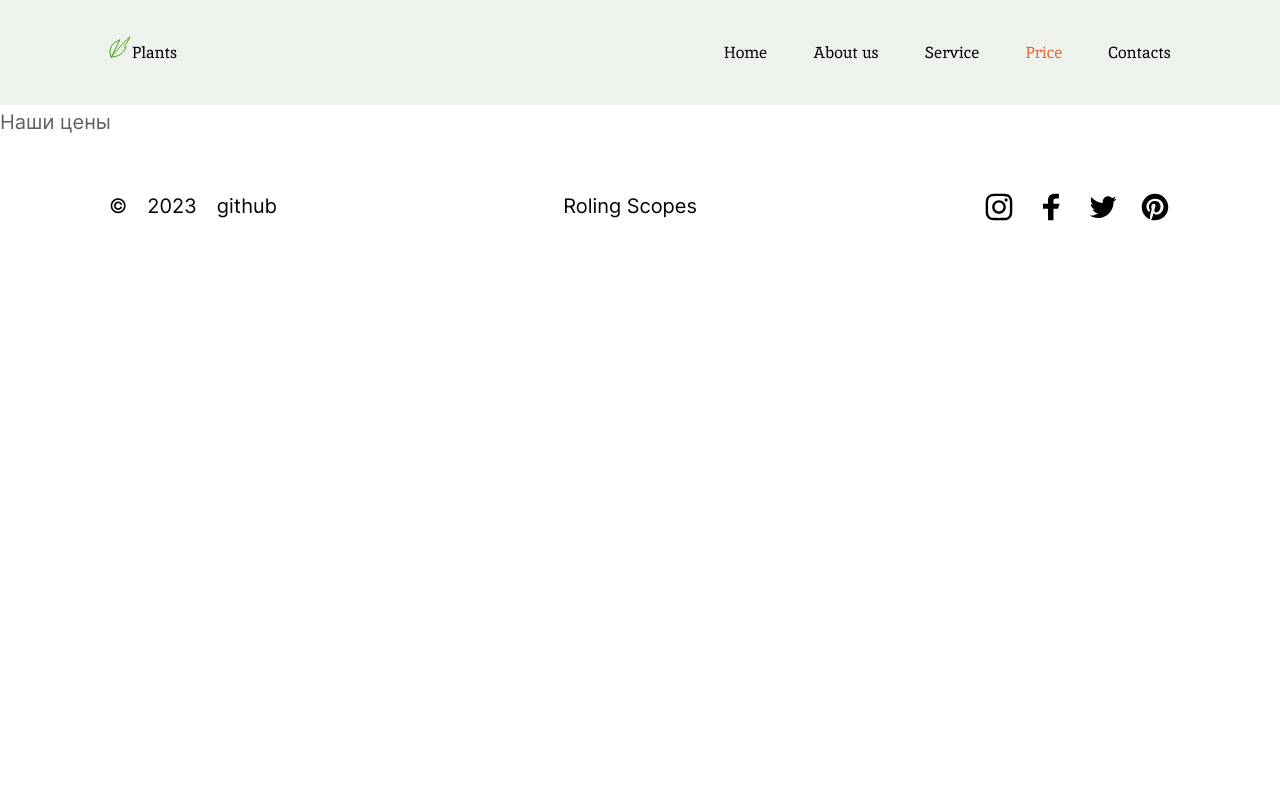
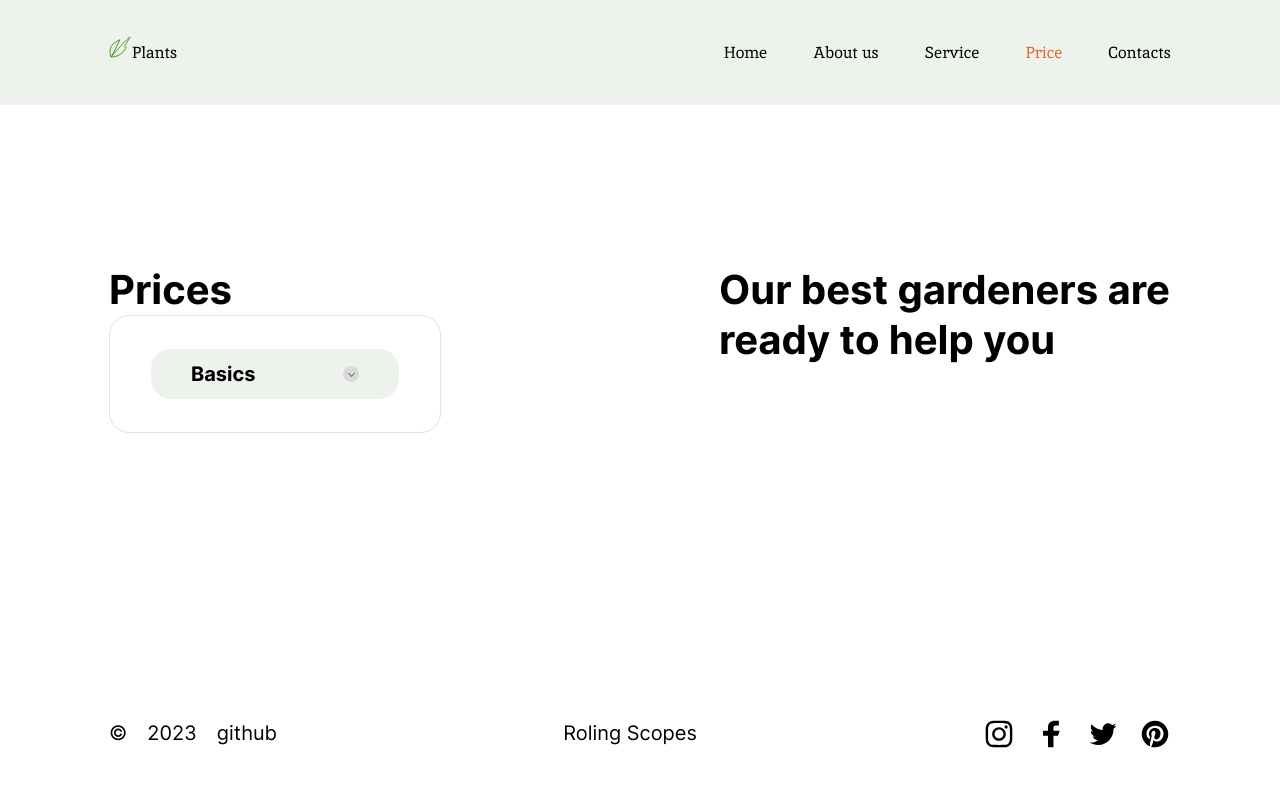
Before and after one commit to DoYouLikeMe/plant-react-app, a React (Create React App) app: page /price in a window 1280 px wide. Shown: the top 786 px of the page. Built offline with nearby package versions, Linux system fonts and the light colour scheme.

Commit message:
add: price tab button

```diff
--- /dev/null
+++ b/src/components/PriceDetails.js
@@ -0,0 +1,9 @@
+import {PriceDetailsButton} from "@/components/ui/PriceDetail.Button";
+
+export const PriceDetails = () => {
+  return (
+    <div class="price-details">
+      <PriceDetailsButton />
+    </div>
+  );
+};
--- /dev/null
+++ b/src/components/ui/PriceDetail.Button.js
@@ -0,0 +1,49 @@
+import {useState, useRef, useEffect} from "react";
+
+export const PriceDetailsButton = () => {
+  const [isOpen, setIsOpen] = useState(false);
+  const elementRef = useRef(null);
+
+  const handleClick = (e) => {
+    e.preventDefault();
+    setIsOpen(!isOpen);
+  };
+
+  useEffect(() => {
+    const handleClickOutside = (event) => {
+      if (!elementRef.current.contains(event.target)) {
+        setIsOpen(false);
+      }
+    };
+
+    document.addEventListener("mousedown", handleClickOutside);
+
+    return () => {
+      document.removeEventListener("mousedown", handleClickOutside);
+    };
+  }, [elementRef]);
+
+  return (
+    <details
+      ref={elementRef}
+      className="tabDetail"
+      {...(isOpen ? {open: true} : {})}
+    >
+      <summary className="tabDetail__heading" onClick={(e) => handleClick(e)}>
+        Basics<span className="tabDetail__arrow"></span>
+      </summary>
+      <div className="tabDetail__content">
+        <p className="tabDetail__description">
+          Release of Letraset sheets containing Lorem Ipsum passages, and more
+          recently
+        </p>
+        <p className="tabDetail__sum">
+          <span>$15</span> / per hour
+        </p>
+        <a href="#contacts" className="tabDetail__btn">
+          Order
+        </a>
+      </div>
+    </details>
+  );
+};
--- a/src/pages/Price.js
+++ b/src/pages/Price.js
@@ -1,3 +1,20 @@
+import {PriceDetails} from "@/components/PriceDetails";
 export const Price = () => {
-  return <div>Наши цены</div>;
+  return (
+    <section className="fullHeight price">
+      <div className="container">
+        <div className="price__wrapper">
+          <div className="price-content-left">
+            <h2 className="section-heading">Prices</h2>
+            <PriceDetails />
+          </div>
+          <div className="price-content-right">
+            <h2 className="section-heading">
+              Our best gardeners are ready to help you
+            </h2>
+          </div>
+        </div>
+      </div>
+    </section>
+  );
 };
--- /dev/null
+++ b/src/scss/components/_priceDetails.scss
@@ -0,0 +1,8 @@
+.price-details {
+  display: flex;
+  flex-direction: column;
+  gap: 32px;
+  padding: 33px 41px;
+  border: 1px solid #e3e1d5;
+  border-radius: 20px;
+}
--- a/src/scss/main.scss
+++ b/src/scss/main.scss
@@ -17,11 +17,13 @@
 @import "components/footer";
 @import "components/socials";
 @import "components/service-item";
-
+@import "components/priceDetails";
 // Pages
 @import "pages/main";
 @import "pages/about";
+@import "pages/price";
 
 // Ui
 
 @import "ui/button";
+@import "ui/tabDetail";
--- /dev/null
+++ b/src/scss/pages/_price.scss
@@ -0,0 +1,19 @@
+.price {
+  padding-top: 40px;
+  padding-bottom: 115px;
+  &__wrapper {
+    display: flex;
+    justify-content: space-between;
+    flex-wrap: wrap;
+    gap: 10px;
+  }
+}
+
+.price-content-left {
+  max-width: 332px;
+  width: 100%;
+}
+
+.price-content-right {
+  max-width: 452px;
+}
--- /dev/null
+++ b/src/scss/ui/_tabDetail.scss
@@ -0,0 +1,113 @@
+.tabDetail {
+  position: relative;
+  transition: 0.5s ease;
+
+  &[open] {
+    background-color: transparent;
+  }
+  &__heading {
+    background-color: $bg-section;
+    font-size: 20px;
+    line-height: 18px;
+    border-radius: 20px;
+    font-weight: 700;
+    padding: 16px 40px;
+    list-style: none;
+    color: $text-black-color;
+    cursor: pointer;
+    position: relative;
+    &__hover {
+      box-shadow: 0px 4px 4px rgba(0, 0, 0, 0.25);
+    }
+  }
+  &[open] &__heading {
+    z-index: 10;
+    &:after {
+      display: block;
+      width: 164px;
+      height: 0.5px;
+      background-color: #aea1a1;
+      content: "";
+      left: 50%;
+      margin-left: -82px;
+      position: absolute;
+      bottom: 0;
+    }
+  }
+  &__arrow {
+    display: block;
+    position: absolute;
+    width: 16px;
+    height: 16px;
+    border-radius: 50%;
+    top: 50%;
+    margin-top: -8px;
+    background-color: #d9d9d9;
+    right: 40px;
+    &:after {
+      width: 4px;
+      height: 4px;
+      border: 1px solid $text-main-heading;
+      border-left: 0;
+      border-top: 0;
+      transform: rotate(45deg);
+      position: absolute;
+      top: 50%;
+      margin-top: -3px;
+      left: 50%;
+      margin-left: -2px;
+      content: "";
+      display: block;
+    }
+  }
+  &[open] &__arrow {
+    &:after {
+      transform: rotate(225deg);
+      margin-top: -1px;
+      margin-left: -2px;
+    }
+  }
+  &__content {
+    padding: 40px 40px 16px 40px;
+    display: flex;
+    top: 20px;
+    flex-direction: column;
+    align-items: flex-start;
+    gap: 10px;
+    position: absolute;
+    background-color: $bg-section;
+    border-radius: 20px;
+  }
+  &__description {
+    font-size: 10px;
+    font-weight: 300;
+    color: $text-main-heading;
+    line-height: 10px;
+    margin: 0;
+  }
+  &__sum {
+    font-size: 12px;
+    line-height: 20px;
+    color: $text-black-color;
+    margin: 0;
+    span {
+      font-weight: 700;
+      font-size: 16px;
+      color: $text-active;
+    }
+  }
+  &__btn {
+    display: block;
+    font-size: 14px;
+    line-height: 20px;
+    background-color: #fff;
+    color: $text-main-heading;
+    font-weight: 700;
+    border-radius: 10px;
+    text-align: center;
+    padding: 2.5px 5px;
+    min-width: 86px;
+    text-decoration: none;
+    box-sizing: border-box;
+  }
+}
```
Also changed, not shown: src/temp/priceData.js (added, +9 -0 lines).
